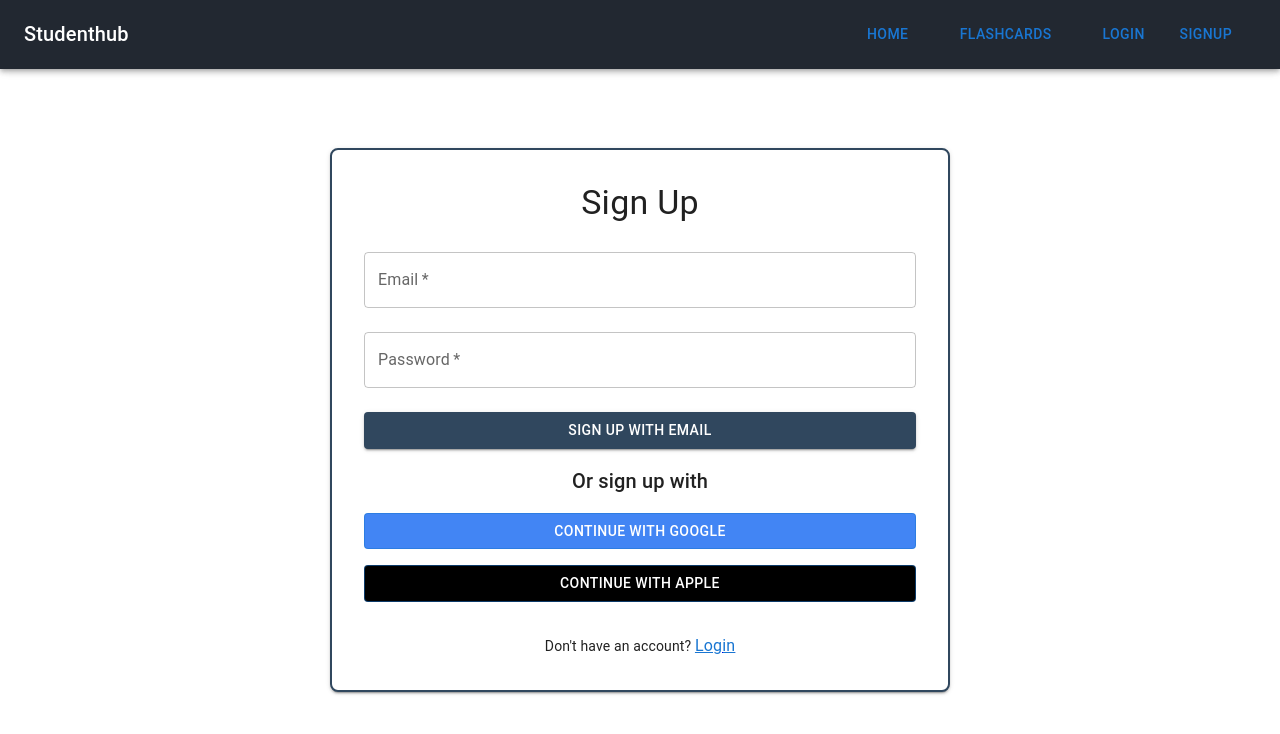
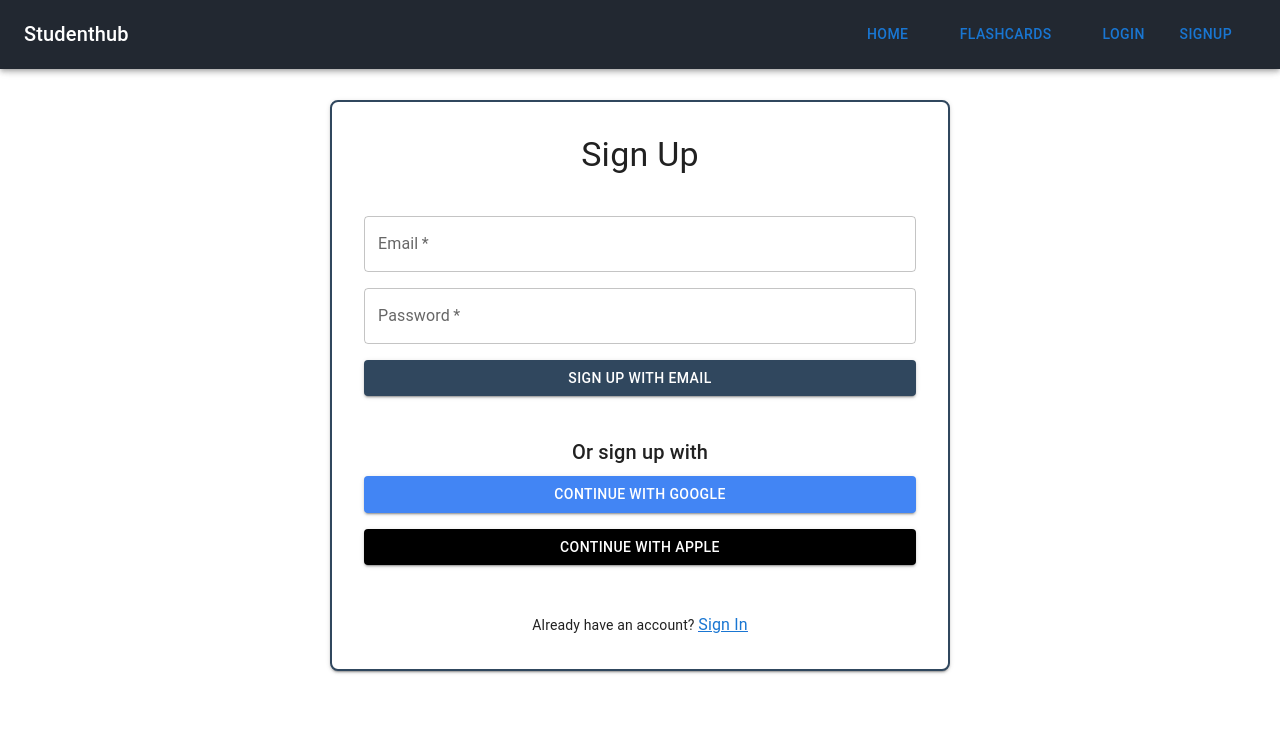
Before and after one commit to Abdul1013/Studenthub, a Next.js app: page /sign-up in a window 1280 px wide. Shown: the top 734 px of the page. Built offline with nearby package versions, Linux system fonts and the light colour scheme; no server answers.

Commit message:
created python virtual enviroment

```diff
--- a/app/sign-up/page.js
+++ b/app/sign-up/page.js
@@ -30,6 +30,7 @@ export default function SignUpPage() {
   const handleSignUp = async (e) => {
     e.preventDefault();
     setError("");
+    setSuccessMessage("");
 
     try {
       await createUserWithEmailAndPassword(auth, email, password);
@@ -81,8 +82,8 @@ export default function SignUpPage() {
         flexDirection: "column",
         alignItems: "center",
         justifyContent: "center",
-        minHeight: "100vh",
-        marginTop: "20px",
+        maxHeight: "100vh",
+        marginTop: "100px",
       }}
     >
       <Navbar />
@@ -96,38 +97,37 @@ export default function SignUpPage() {
         }}
       >
         <Box
-          x={{
-            width: "90%",
+          sx={{
+            width: "100%",
             textAlign: "center",
-            // padding: "2rem",
           }}
           display="flex"
           flexDirection="column"
           alignItems="center"
           justifyContent="center"
         >
-          <Typography variant="h4" gutterBottom >
+          <Typography variant="h4" gutterBottom sx={{ mb: 5 }}>
             Sign Up
           </Typography>
           {error && (
-            <Typography variant="body1" color="error" gutterBottom>
+            <Typography variant="body2" color="error" sx={{ mb: 2 }}>
               {error}
             </Typography>
           )}
           {successMessage && (
-            <Typography variant="body1" color="success.main" gutterBottom>
+            <Typography variant="body1" color="success.main" sx={{ mb: 2 }}>
               {successMessage}
             </Typography>
           )}
           <Box component="form" onSubmit={handleSignUp}>
             <TextField
-              variant="outlined"
               label="Email"
               type="email"
+              variant="outlined"
               value={email}
               onChange={(e) => setEmail(e.target.value)}
               fullWidth
-              margin="normal"
+              sx={{ mb: 2 }}
               required
             />
             <TextField
@@ -137,22 +137,20 @@ export default function SignUpPage() {
               value={password}
               onChange={(e) => setPassword(e.target.value)}
               fullWidth
-              margin="normal"
+              sx={{ mb: 2 }}
               required
             />
             <Button
               type="submit"
               variant="contained"
-              color="primary"
               sx={{
-                mt: 2,
                 backgroundColor: "#30475E",
                 color: "#FFF",
                 mb: 2,
                 "&:hover": {
                   backgroundColor: "#2c3e50",
+                },
                 cursor: "pointer",
-                },
               }}
               fullWidth
             >
@@ -160,42 +158,46 @@ export default function SignUpPage() {
             </Button>
           </Box>
 
-          <Typography variant="h6" >
+          <Typography variant="h6" sx={{ mt: 3, mb: 1 }}>
             Or sign up with
           </Typography>
 
           <Button
-            variant="outlined"
+            variant="contained"
+            onClick={handleGoogleSignIn}
             sx={{
-              mt: 2,
-              width: "100%",
               backgroundColor: "#4285F4",
-              color: "#fff",
-              "&:hover": { backgroundColor: "#357ae8" },
+              color: "#FFF",
+              mb: 2,
+              "&:hover": {
+                backgroundColor: "#357ae8",
+              },
               cursor: "pointer",
             }}
-            onClick={handleGoogleSignIn}
+            fullWidth
           >
             Continue with Google
           </Button>
 
           <Button
-            variant="outlined"
+            variant="contained"
+            onClick={handleAppleSignIn}
             sx={{
-              mt: 2,
-              width: "100%",
               backgroundColor: "#000",
-              color: "#fff",
-              "&:hover": { backgroundColor: "#333" },
+              color: "#FFF",
+              mb: 2,
+              "&:hover": {
+                backgroundColor: "#333",
+              },
               cursor: "pointer",
             }}
-            onClick={handleAppleSignIn}
+            fullWidth
           >
             Continue with Apple
           </Button>
 
           <Typography variant="body2" sx={{ mt: 4 }}>
-              Don&apos;t have an account?{" "}
+            Already have an account?{" "}
             <Link href="/sign-in" passHref>
               <Typography
                 component="a"
@@ -205,7 +207,7 @@ export default function SignUpPage() {
                   cursor: "pointer",
                 }}
               >
-                  Login
+                Sign In
               </Typography>
             </Link>
           </Typography>
--- a/package.json
+++ b/package.json
@@ -19,8 +19,7 @@
     "groq-sdk": "^0.5.0",
     "next": "14.2.5",
     "react": "^18",
-    "react-dom": "^18",
-    "stripe": "^16.7.0"
+    "react-dom": "^18"
   },
   "devDependencies": {
     "eslint": "^8",
```
Also changed, not shown: app/sign-in/page.js (+40 -5 lines), 1 other file (tests, documents, lock files or other folders). Lines whose indentation alone changed are shown as unchanged.
